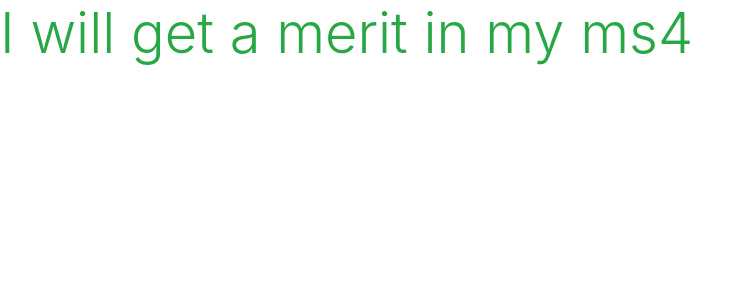
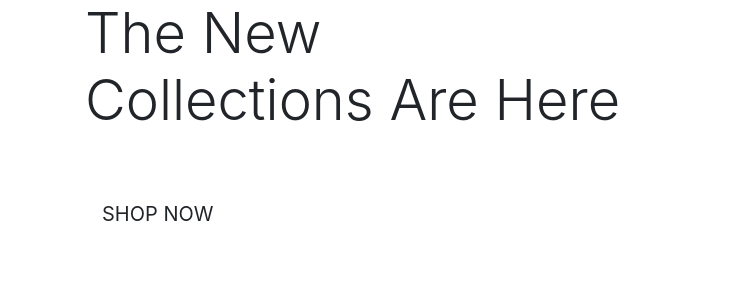
Before and after one commit to aaronh1986/BOUTIQUE-ADO-retry, a Django app: template home/templates/home/index.html in a window 1280 px wide. Shown: the top 300 px of the page, without its empty margins (0-748 px from the left). Run offline with Django 3.2, Linux system fonts and the light colour scheme; the template is opened without the code that fills it, so the values that code supplies are empty; some libraries are stand-ins or nearby versions.

Commit message:
Update index.html template

```diff
--- a/home/templates/home/index.html
+++ b/home/templates/home/index.html
@@ -1,6 +1,29 @@
 {% extends 'base.html' %}
 {% load static %}
 
+{% block page_header %}
+<div class="container header-container">
+    <div class="row">
+        <div class="col">
+
+        </div>
+    </div>
+</div>
+{% endblock %}
+
 {% block content %}
-  <h1 class="text-success display-4">I will get a merit in my ms4</h1>
+ <div class="container h-100">
+     <div class="row h-100">
+         <div class="col-7 col-md-6 my-auto">
+            <h1 class="display-4 logo-font text-black">
+                The New Collections Are Here
+            </h1>
+            <div class="my-5">
+                <h4>
+                    <a href="" class="shop-now-button btn btn-lg rounded-0 text-uppercase py-3">Shop Now</a>
+                </h4>
+            </div>
+         </div>
+     </div>
+ </div>
 {% endblock %}
```
